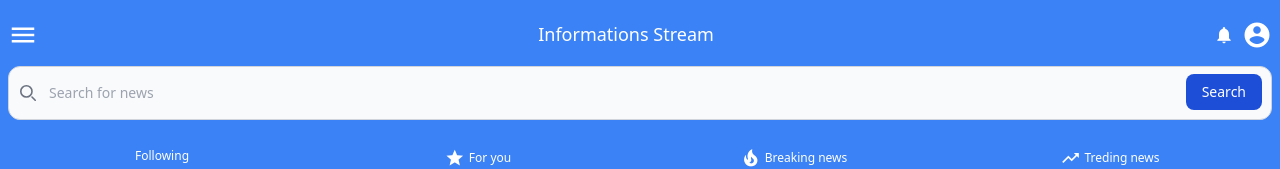
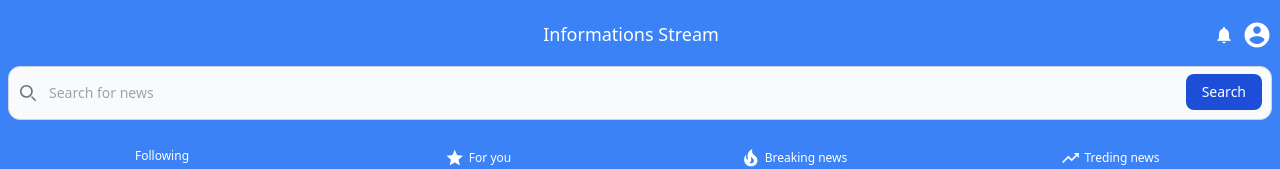
Before and after one commit to AndreiRobertoOleniuc/InformationStream, a React (Create React App) app: page / in a window 1280 px wide. Shown: the top 169 px of the page. Built offline with nearby package versions, Linux system fonts and the light colour scheme.

Commit message:
Update TopBar component

```diff
--- a/src/components/TopBar.js
+++ b/src/components/TopBar.js
@@ -5,7 +5,7 @@ export default function TopBar() {
     return (
         <div className=" w-full bg-blue-500 pr-2 pl-2 pt-5">
             <div className="w-full flex justify-between mb-4">
-                <span className="material-icons bigIcon text-white text-lg cursor-pointer">menu</span>
+                <span className="w-10"></span>
                 <p className="text-white text-lg">Informations Stream</p>
                 <div className="flex flex-row justify-center items-center">
                     <span className="material-icons smallIcon text-white text-lg cursor-pointer mr-2">notifications</span>
--- /dev/null
+++ b/src/pages/News.js
@@ -0,0 +1,7 @@
+import React from 'react';
+
+export default function News() {
+    return (
+        <div></div>
+    )
+}
```
Also changed, not shown: src/pages/CreateArticle.js (added), src/pages/Profile.js (added).
